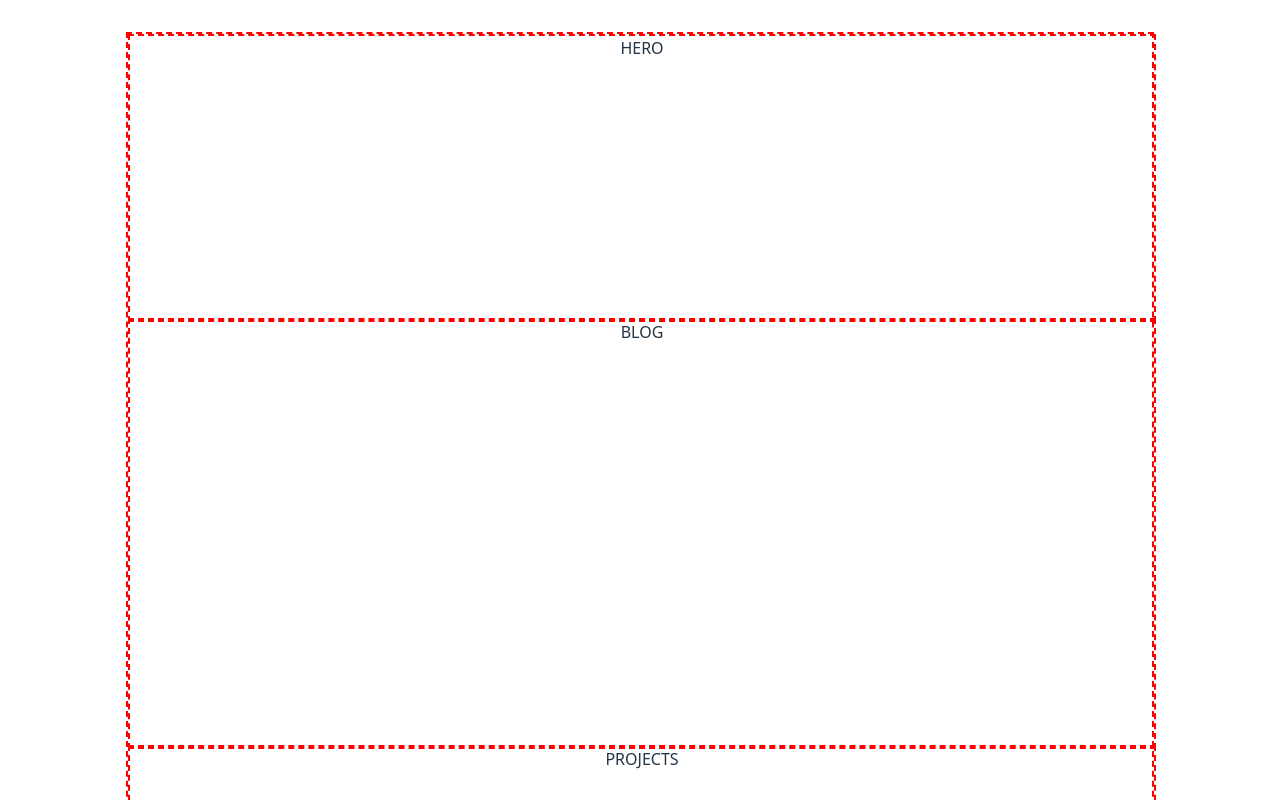
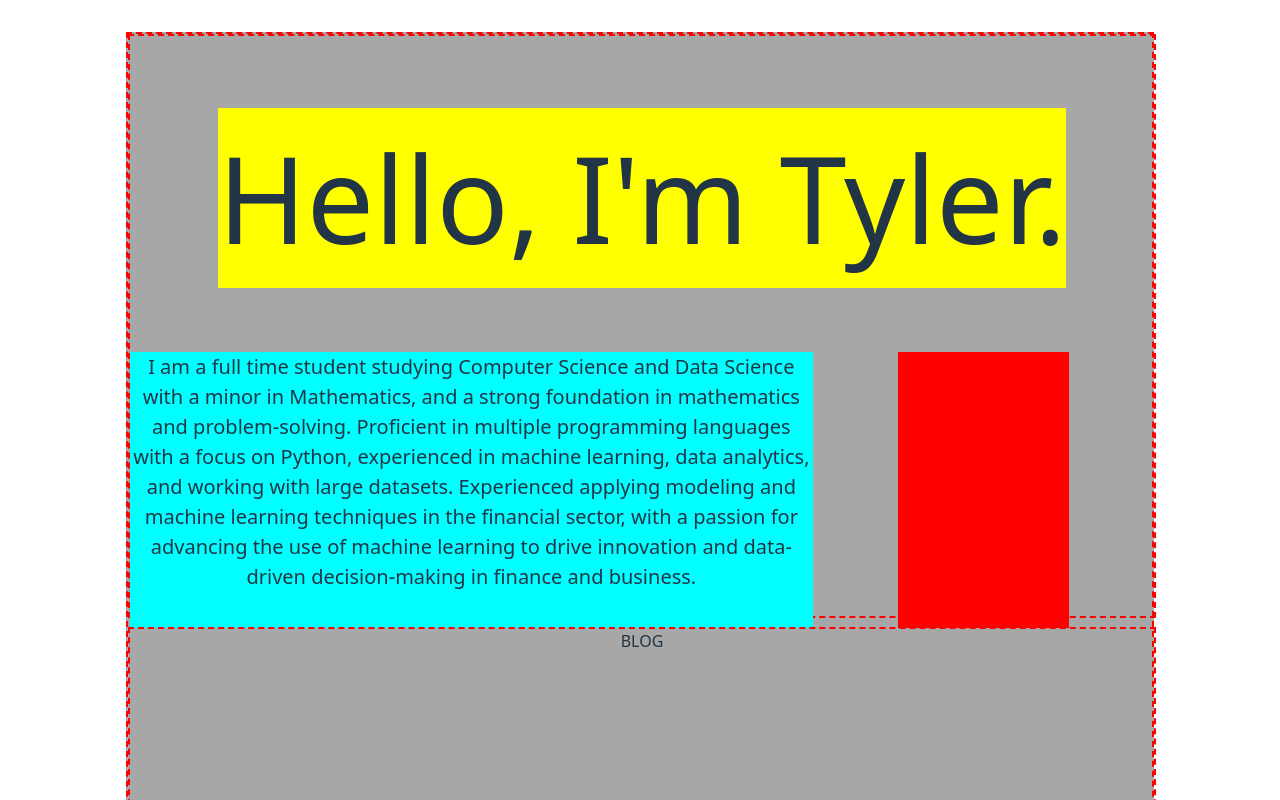
Before and after one commit to Tyler-Kelly1/Tyler-Portfollio, a React (Vite) app in the folder portfollio/: page / in a window 1280 px wide. Shown: the top 800 px of the page. Built offline with nearby package versions, Linux system fonts and the light colour scheme.

Commit message:
Added Flick and worked on sizing

```diff
--- /dev/null
+++ b/portfollio/src/pages/home/components/Hero.scss
@@ -0,0 +1,35 @@
+
+.heroText{
+    margin-top: 1.5rem;
+    display: grid;
+    grid-template-columns: 1fr 1fr 1fr;
+    grid-template-rows: 1fr 1fr;
+    max-height: fit-content;
+}
+
+.name{
+    margin: auto;
+    font-size: 15vh;
+    grid-column: span 3;
+    background-color: yellow;
+}
+
+.flick{
+    grid-column: span 1;
+    width: 50%;
+    height: 100%;
+    background-color: red;
+    margin-top: 1rem;
+    margin-left: auto;
+    margin-right: auto;
+
+}
+
+.description{
+    background-color: aqua;
+    grid-column: span 2;
+    margin-top: 1rem;
+    font-size: 2.5vh;
+    width: 100%;
+    height: 100%;
+}
--- /dev/null
+++ b/portfollio/src/pages/home/components/Hero.tsx
@@ -0,0 +1,22 @@
+
+import "./Hero.scss"
+//import headShot from '/tempHeadshot.jfif'
+
+//
+
+function Hero() {
+
+  return (
+    <>
+    <div className="heroText">
+    <div className="name">Hello, I'm Tyler.</div>
+    <p className="description">I am a full time student studying Computer Science and Data Science with a minor in Mathematics, and a strong foundation in mathematics and problem-solving. Proficient in multiple programming languages with a focus on Python, experienced in machine learning, data analytics, and working with large datasets. Experienced applying modeling and machine learning techniques in the financial sector, with a passion for advancing the use of machine learning to drive innovation and data-driven decision-making in finance and business.</p>
+    <div className="flick">
+
+    </div>
+    </div>
+    </>
+  )
+}
+
+export default Hero
--- a/portfollio/src/pages/home/home.scss
+++ b/portfollio/src/pages/home/home.scss
@@ -1,17 +1,22 @@
-#root {
+
+
+@media screen and (min-width: 850px) {
+  #root {
   margin: 0 auto;
   padding: 2rem;
   text-align: center;
-}
+  min-width: 10dvw;
+    }
 
-
-.mainContainer{
+    .mainContainer{
 
     border: red 2px dashed;
+    background-color: rgba(75, 75, 75, 0.486);
     width: 80vw;
     height: 100vw;
     display: grid;
-    grid-auto-rows: 1fr 1.5fr 2fr;
+    grid-auto-rows: 0.75fr 1fr 2fr;
+    gap: 1vw;
 
     .heroContainer{
         border: red 2px dashed;
@@ -32,3 +37,5 @@
         height: 100%;
     }
 }
+
+}
--- a/portfollio/src/pages/home/home.tsx
+++ b/portfollio/src/pages/home/home.tsx
@@ -1,5 +1,6 @@
 
 import "./home.scss"
+import Hero from "./components/Hero"
 
 function Home() {
 
@@ -7,7 +8,7 @@ function Home() {
     <>
 
     <div className="mainContainer">
-      <div className="heroContainer">HERO</div>
+      <div className="heroContainer"><Hero/></div>
       <div className="blogContainer">BLOG</div>
       <div className="projectsContainer">PROJECTS</div>
     </div>
```
Also changed, not shown: portfollio/public/tempHeadshot.jfif (added).
